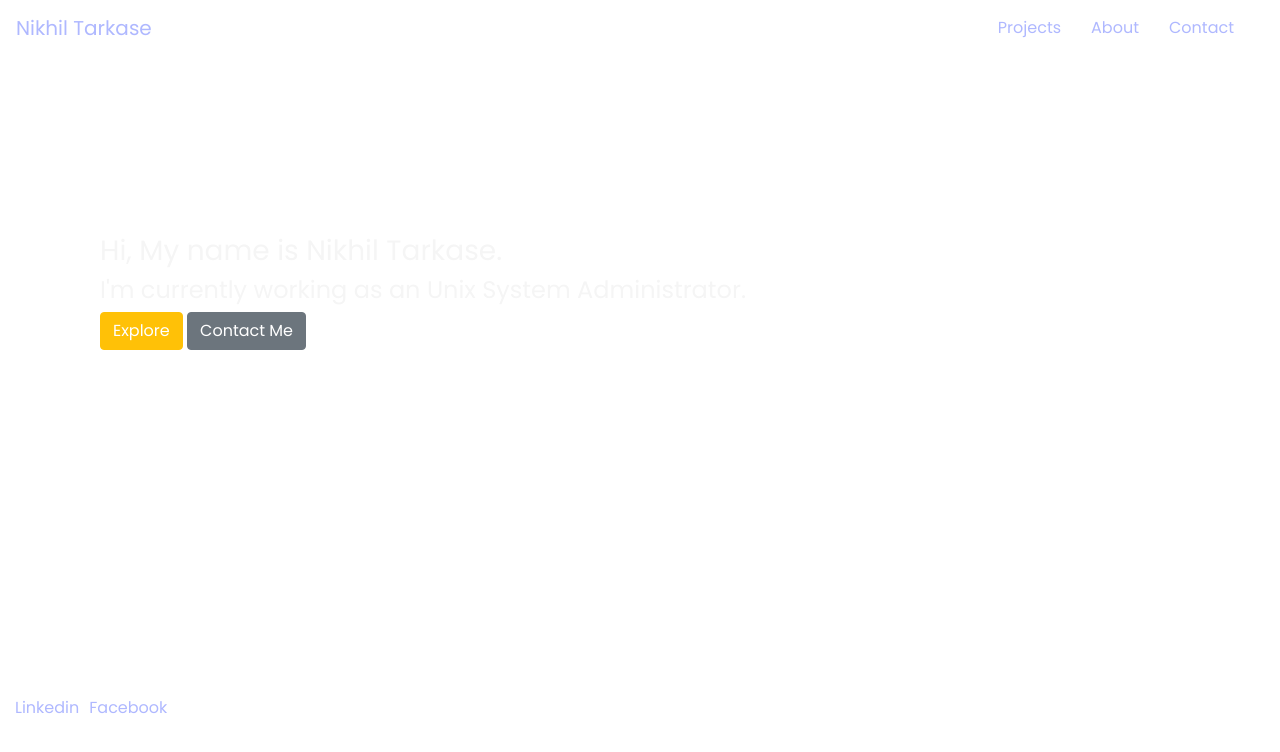
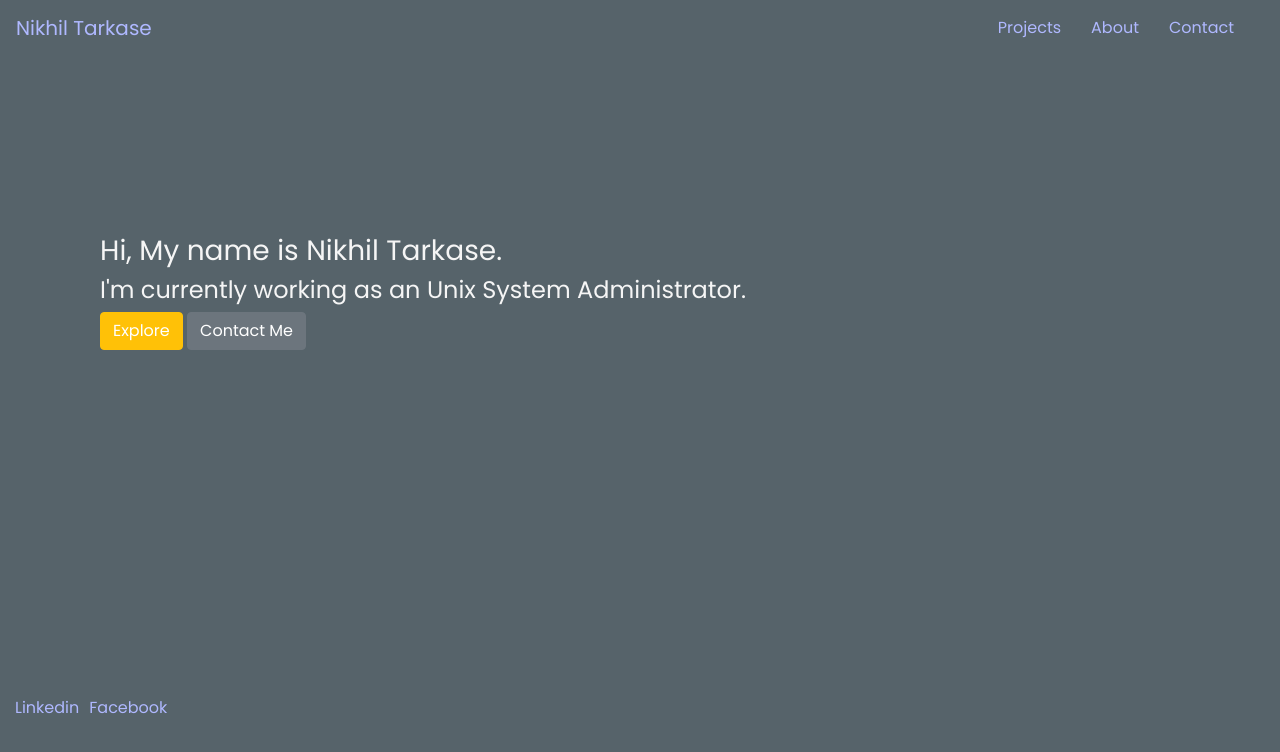
Before and after one commit to nikhiltarkase/nikhiltarkase, a website: page index.html in a window 1280 px wide. Drawn offline with nearby package versions, Linux system fonts and the light colour scheme.

Commit message:
updated background color with !important tag

```diff
--- a/css/style.css
+++ b/css/style.css
@@ -1,6 +1,6 @@
 body{
     font-family: 'Poppins', sans-serif !important;
-    background-color: #56636A;
+    background-color: #56636A !important;
 
     background-size: auto;
 
```
